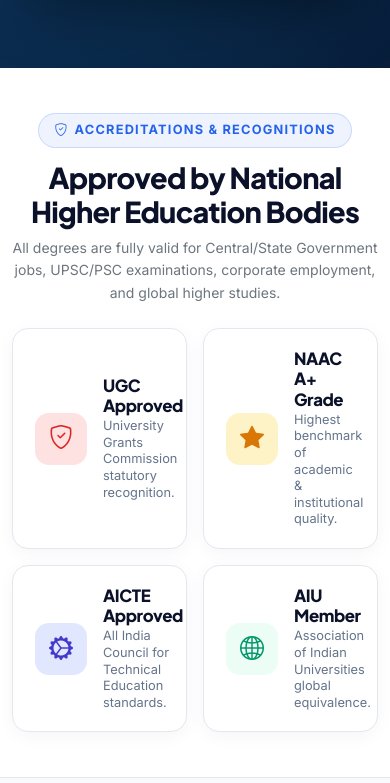
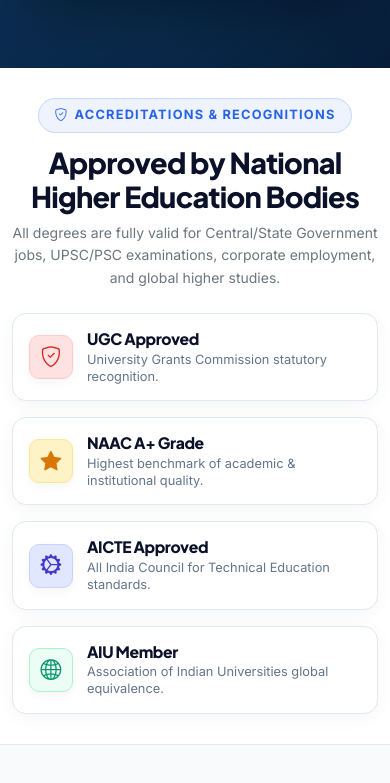
Before and after one commit to mashudmuhd/Future-Care-Academy, a plain HTML site: page index.html in a window 390 px wide. Shown: the part 1581-2364 px from the top of the page. Drawn offline with nearby package versions, Linux system fonts and the light colour scheme.

Commit message:
fix(ui): optimize recognition cards for mobile view with full-width responsive layout

```diff
--- a/css/style.css
+++ b/css/style.css
@@ -375,14 +375,14 @@
 .recognition-section-pro {
     background: #ffffff;
     border-bottom: 1px solid var(--fias-border);
-    padding: 45px 0;
+    padding: 40px 0;
 }
 
 .recognition-card-pro {
     background: #ffffff;
     border: 1px solid var(--fias-border);
     border-radius: 16px;
-    padding: 20px 22px;
+    padding: 18px 20px;
     display: flex;
     align-items: center;
     gap: 16px;
@@ -394,37 +394,66 @@
 .recognition-card-pro:hover {
     border-color: var(--fias-primary);
     box-shadow: var(--fias-shadow-glow);
-    transform: translateY(-5px);
+    transform: translateY(-4px);
 }
 
 .recog-icon-wrapper {
-    width: 52px;
-    height: 52px;
-    border-radius: 14px;
+    width: 48px;
+    height: 48px;
+    border-radius: 12px;
     display: flex;
     align-items: center;
     justify-content: center;
-    font-size: 1.5rem;
+    font-size: 1.4rem;
     flex-shrink: 0;
+    box-shadow: 0 4px 10px rgba(0, 0, 0, 0.04);
 }
 
-.icon-ugc { background: #fee2e2; color: #dc2626; }
-.icon-naac { background: #fef3c7; color: #d97706; }
-.icon-aicte { background: #e0e7ff; color: #4338ca; }
-.icon-aiu { background: #ecfdf5; color: #059669; }
+.icon-ugc { background: #fee2e2; color: #dc2626; border: 1px solid #fecaca; }
+.icon-naac { background: #fef3c7; color: #d97706; border: 1px solid #fde68a; }
+.icon-aicte { background: #e0e7ff; color: #4338ca; border: 1px solid #c7d2fe; }
+.icon-aiu { background: #ecfdf5; color: #059669; border: 1px solid #a7f3d0; }
 
 .recognition-card-pro h6 {
-    font-size: 1.05rem;
+    font-size: 1.02rem;
     font-weight: 800;
     margin-bottom: 2px;
     color: var(--fias-midnight);
+    line-height: 1.25;
 }
 
 .recognition-card-pro p {
-    font-size: 0.8rem;
+    font-size: 0.82rem;
     color: var(--fias-text-muted);
     margin: 0;
-    line-height: 1.3;
+    line-height: 1.35;
+}
+
+@media (max-width: 575.98px) {
+    .recognition-section-pro {
+        padding: 30px 0;
+    }
+
+    .recognition-card-pro {
+        padding: 15px 16px;
+        gap: 14px;
+        border-radius: 14px;
+    }
+
+    .recog-icon-wrapper {
+        width: 44px;
+        height: 44px;
+        font-size: 1.3rem;
+        border-radius: 10px;
+    }
+
+    .recognition-card-pro h6 {
+        font-size: 0.98rem;
+    }
+
+    .recognition-card-pro p {
+        font-size: 0.8rem;
+    }
 }
 
 /* Section Tag & Headers */
--- a/index.html
+++ b/index.html
@@ -216,7 +216,7 @@
                 </p>
             </div>
             <div class="row g-3 justify-content-center">
-                <div class="col-6 col-lg-3">
+                <div class="col-12 col-sm-6 col-lg-3">
                     <div class="recognition-card-pro">
                         <div class="recog-icon-wrapper icon-ugc">
                             <i class="bi bi-shield-check"></i>
@@ -227,7 +227,7 @@
                         </div>
                     </div>
                 </div>
-                <div class="col-6 col-lg-3">
+                <div class="col-12 col-sm-6 col-lg-3">
                     <div class="recognition-card-pro">
                         <div class="recog-icon-wrapper icon-naac">
                             <i class="bi bi-star-fill"></i>
@@ -238,7 +238,7 @@
                         </div>
                     </div>
                 </div>
-                <div class="col-6 col-lg-3">
+                <div class="col-12 col-sm-6 col-lg-3">
                     <div class="recognition-card-pro">
                         <div class="recog-icon-wrapper icon-aicte">
                             <i class="bi bi-gear-wide-connected"></i>
@@ -249,7 +249,7 @@
                         </div>
                     </div>
                 </div>
-                <div class="col-6 col-lg-3">
+                <div class="col-12 col-sm-6 col-lg-3">
                     <div class="recognition-card-pro">
                         <div class="recog-icon-wrapper icon-aiu">
                             <i class="bi bi-globe2"></i>
```
Also changed, not shown: courses.html (+4 -4 lines).
